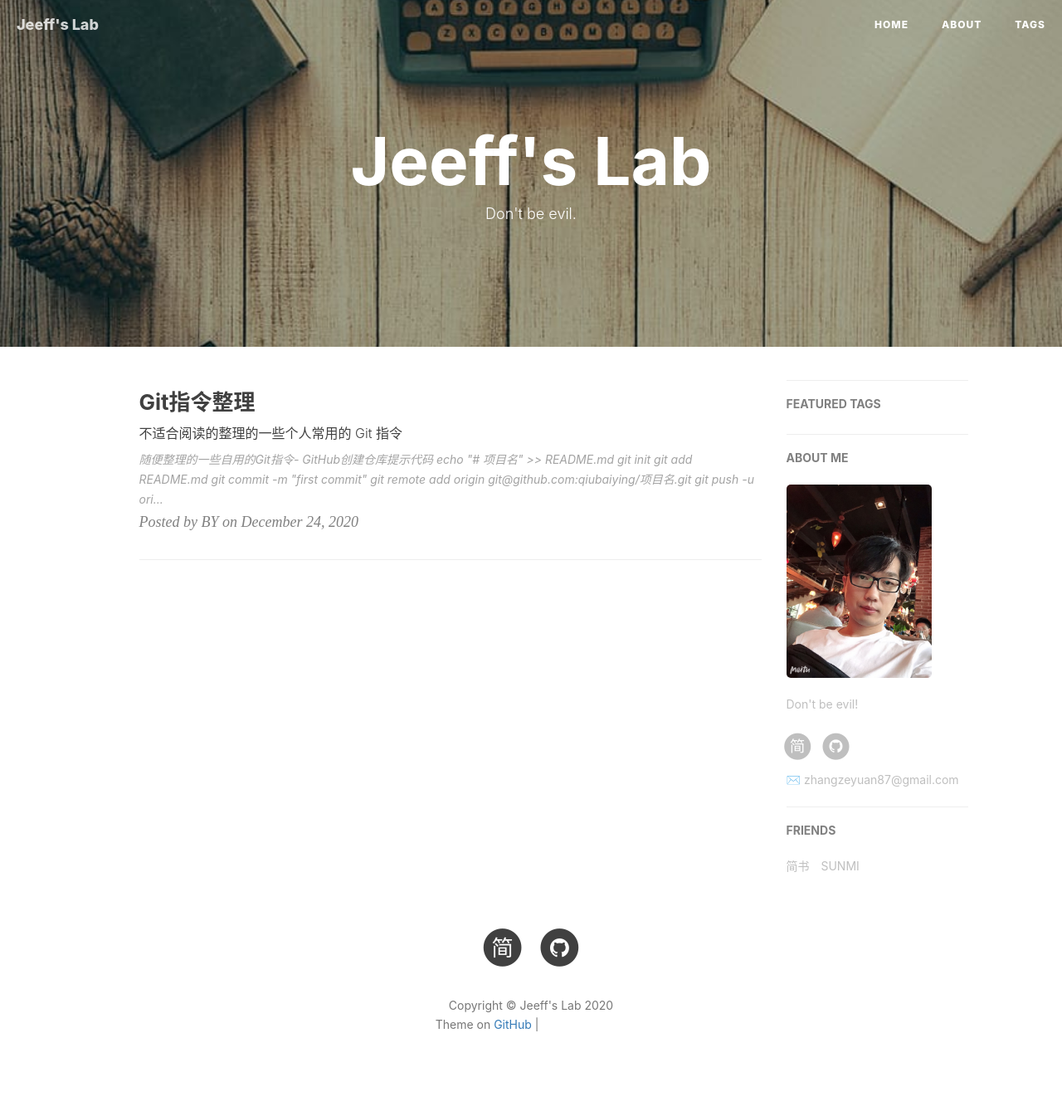
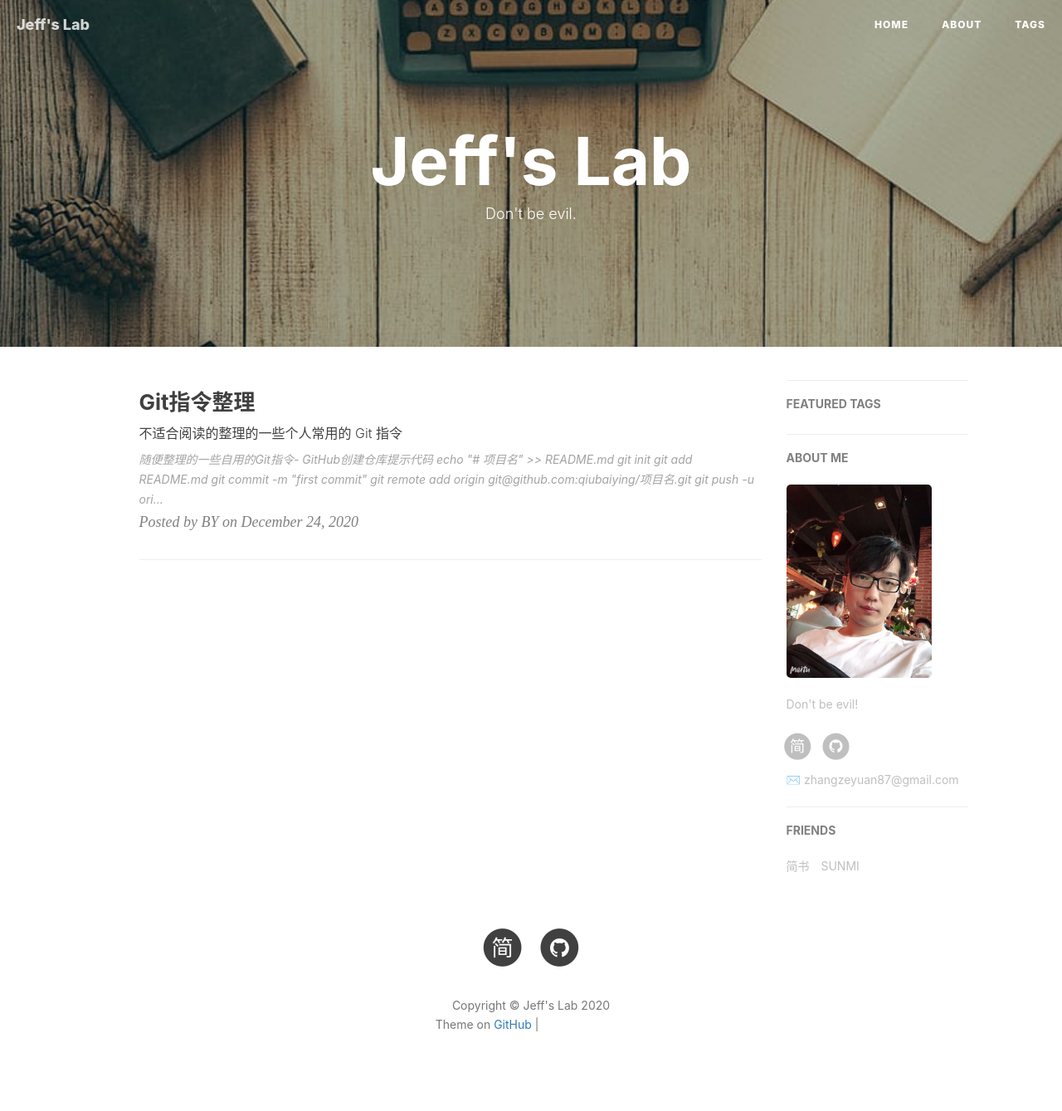
Before and after one commit to X-GODING/x-goding.github.io, a Jekyll site: the page built from index.html, in a window 1280 px wide. Shown: the whole page at 83% size. Built offline with Jekyll 4.4.1, drawn with Linux system fonts in a browser that asks for light colours; nearby versions of some CDN libraries; the list of posts is cut into pages by our own code; comment, search, counter and statistics services are not loaded; grey boxes are pictures that could not be loaded.

Commit message:
Update _config.yml

```diff
--- a/_config.yml
+++ b/_config.yml
@@ -1,10 +1,10 @@
 # Site settings
-title: Jeeff's Lab
-SEOTitle: Jeeff's Labs
+title: Jeff's Lab
+SEOTitle: Jeff's Labs
 header-img: img/post-bg-desk.jpg
 email: zhangzeyuan87@gmail.com
-description: "Don't be evil"
-keyword: "Jeeff, Jeeff's Lab, Linux, Android, Kernel"
+description: "-Don't be evil-"
+keyword: "Jeff, Jeff's Lab, Linux, Android, Kernel"
 url: "https://x-goding.github.io"          # your host, for absolute URL
 baseurl: ""      # for example, '/blog' if your blog hosted on 'host/blog'
 github_repo: "https://github.com/x-goding/x-goding.github.io.git" # you code repository
```
